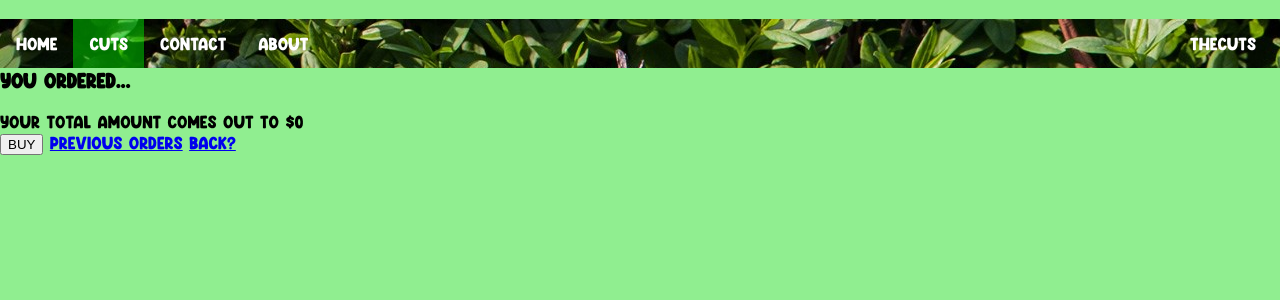
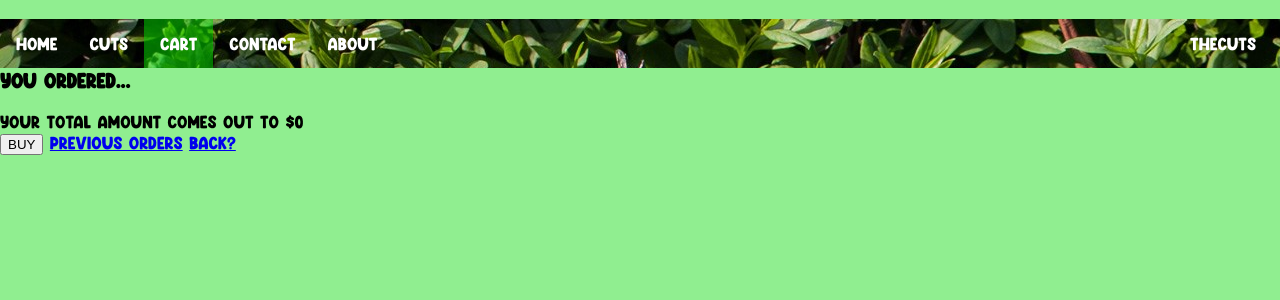
Before and after one commit to DrShadez/p2, a PHP site: page /cart.php in a window 1280 px wide. Shown: the top 300 px of the page. Run offline with PHP 8.4, Linux system fonts and the light colour scheme; the visitor is signed in with stand-in values (Sample User, id 1); data comes from the database, SQL or seed files in the repository; data that the repository does not hold is empty.

Commit message:
Update cart.php

```diff
--- a/cart.php
+++ b/cart.php
@@ -160,10 +160,11 @@ catch (PDOException $e){
 <body>
   <ul class="nav">
     <li><a href="home.php">Home </a></li>
-    <li><a class="current" href="catalogue.php">Cuts</a></li>
-    <li><a href="#">Contact</a></li>
-    <li><a href="#">About</a></li>
-    <li class="logoish"><a  href="home.php">TheCuts</a></li>
+  <li><a href="catalogue.php">Cuts</a></li>
+  <li><a class="current" href="cart.php">Cart</a></li>
+  <li><a href="contact.php">Contact</a></li>
+  <li><a href="about.php">About</a></li>
+  <li class="logoish"><a  href="home.php">TheCuts</a></li>
   </ul>
 
   <h3>You ordered...</h3>
```
